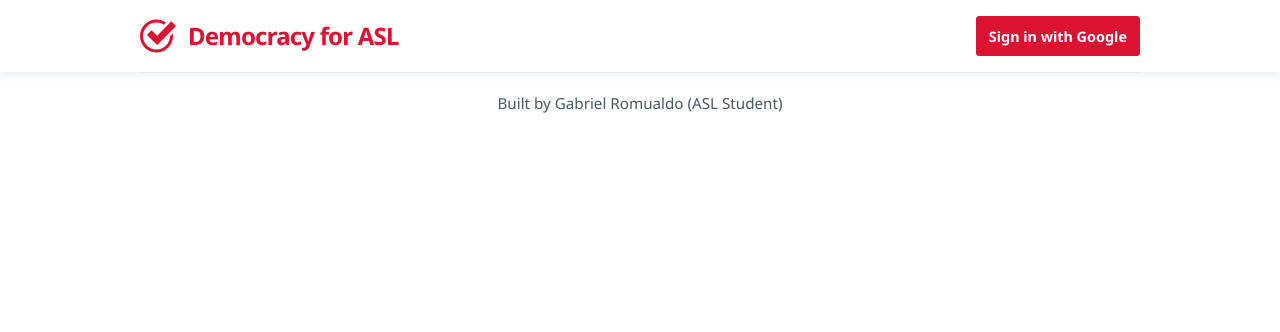
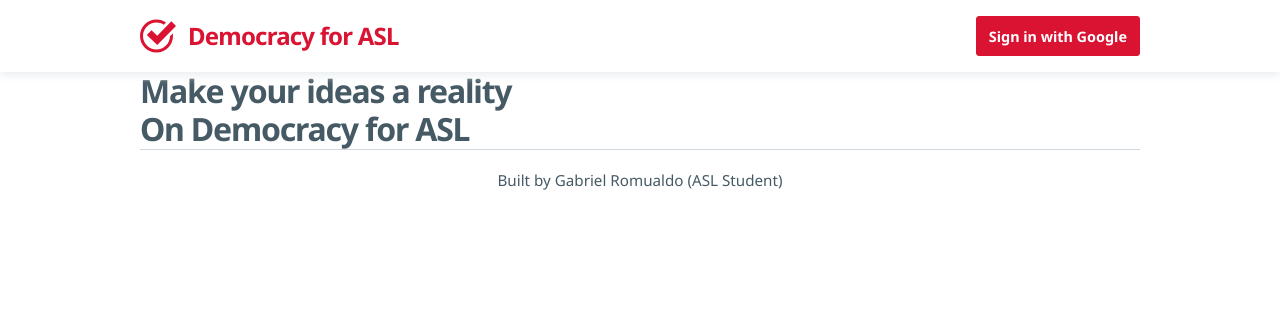
Before and after one commit to gaberomualdo/your-voice-your-vote, a PHP site: page / in a window 1280 px wide. Shown: the top 332 px of the page. Run offline with PHP 8.4, Linux system fonts and the light colour scheme; some libraries are stand-ins or nearby versions.

Commit message:
updated proposal block html and started homepage main content

```diff
--- a/assets/html/proposal_block.js
+++ b/assets/html/proposal_block.js
@@ -2,7 +2,7 @@
 // which is shown in the logged-in homepage for a "feed"
 // of proposals.
 
-function generateProposalBlock(){
+function generateProposalBlock(title, description, votes_for, votes_against, proposer, ends_in_days){
     // limit description length to 50 words, and add "..." if needed
     if(description.split(" ").length > 50){
         description = description.split(" ").slice(0, 50).join(" ") + "...";
--- a/index.php
+++ b/index.php
@@ -11,6 +11,8 @@
 
         <!-- site content and container DIV -->
         <div class="container">
+            <!-- landing page with catchy header -->
+            <h1>Make your ideas a reality<br>On Democracy for ASL</h1>
 
         </div>
 
```
